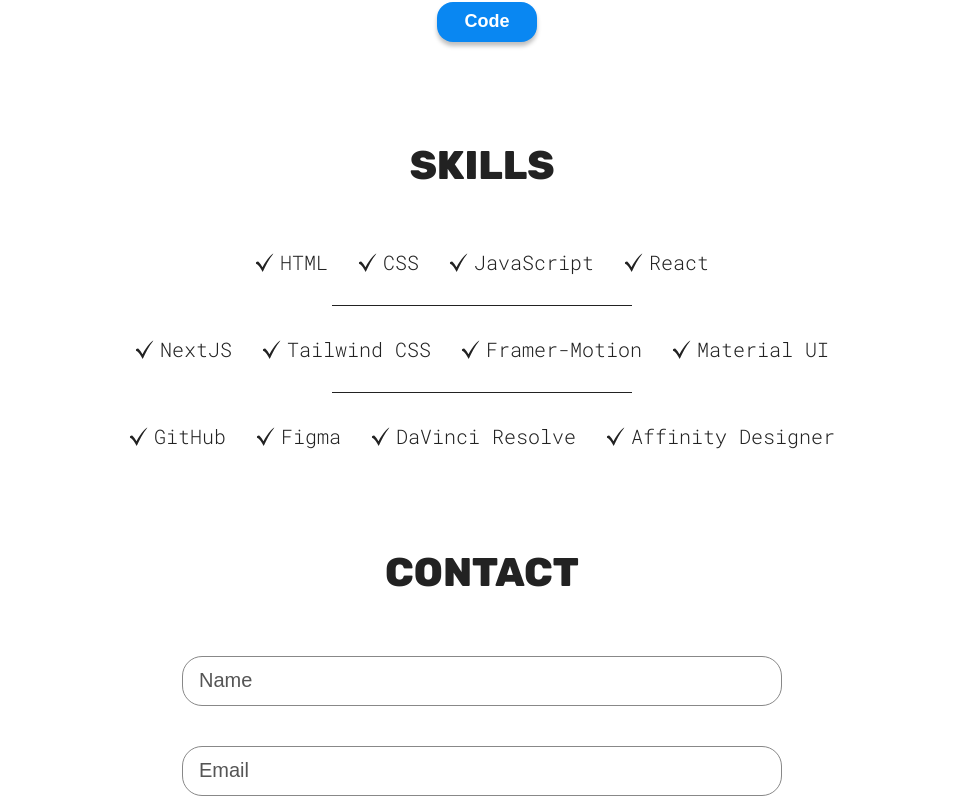
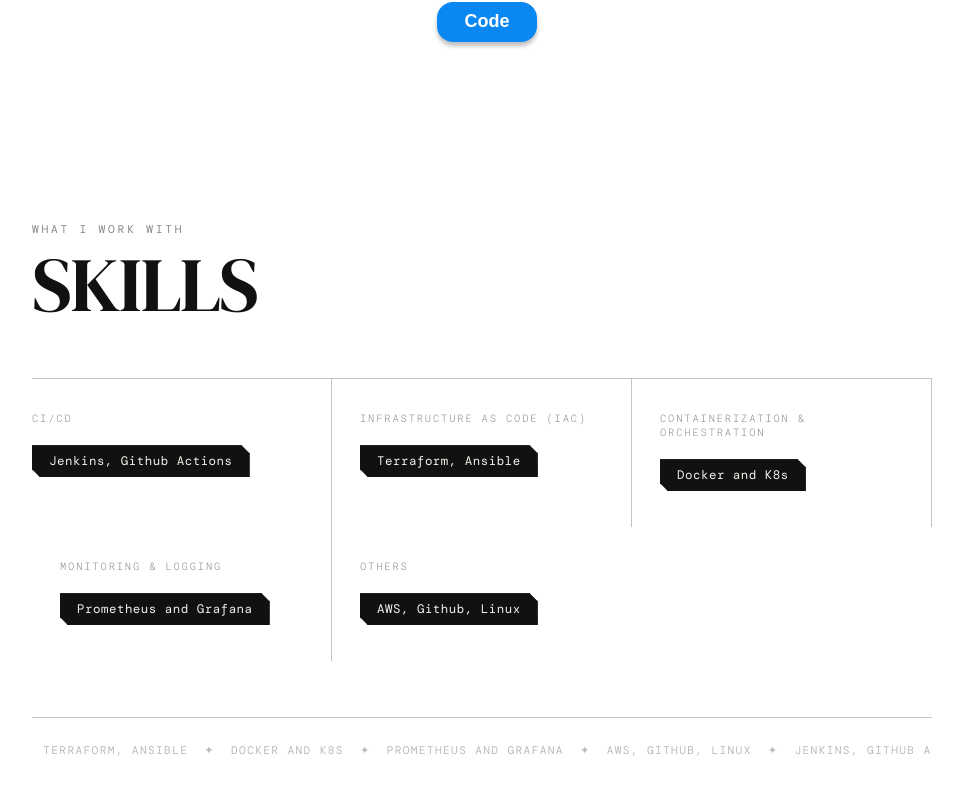
Before and after one commit to ShailendraJungRana/Portfolio-1, a React (Vite) app: page / in a window 1280 px wide. Shown: the part 1669-2480 px from the top of the page, without its empty margins (158-1121 px from the left). Built offline with nearby package versions, Linux system fonts and the light colour scheme.

Commit message:
update of the portfolio

```diff
--- a/index.html
+++ b/index.html
@@ -2,10 +2,11 @@
 <html lang="en">
   <head>
     <meta charset="UTF-8" />
-    <link rel="icon" type="image/svg+xml" href="/public/favicon.ico" />
+    <link rel="icon" type="image/svg+xml" href="/favicon.ico" />
     <meta name="viewport" content="width=device-width, initial-scale=1.0" />
     <link rel="preconnect" href="https://fonts.googleapis.com" />
     <link rel="preconnect" href="https://fonts.gstatic.com" crossorigin />
+    <link href="https://fonts.googleapis.com/css2?family=DM+Mono:wght@400;500&family=DM+Serif+Display&display=swap" rel="stylesheet">
     <link
       href="https://fonts.googleapis.com/css2?family=Roboto+Mono:wght@100..700&family=Rubik:wght@800&display=swap"
       rel="stylesheet" />
--- a/src/sections/Hero/Hero.jsx
+++ b/src/sections/Hero/Hero.jsx
@@ -41,9 +41,8 @@
           <br />
           Jung Rana
         </h1>
-        <h2>Frontend Developer
+        <h2>DevOps Engineer
           <br />
-          UI/UX Designer
         </h2>
         <span>
           <a href="https://github.com/ShailendraJungRana" target="_blank">
@@ -60,7 +59,7 @@
           </a>
         </span>
         <p className={styles.description}>
-        A passionate frontend developer and UI/UX designer focused on developing  web apps.
+        A passionate aspiring DevOps engineer focused on learning and building scalable, automated, and efficient systems.
         </p>
         <a href={CV} download>
           <button className="hover">Resume</button>
--- /dev/null
+++ b/src/sections/Skills/2SkillsStyles.module.css
@@ -0,0 +1,47 @@
+.container {
+  display: flex;
+  flex-direction: column;
+  text-align: center;
+
+  span {
+    display: flex;
+    align-items: center;
+    gap: 5px;
+  }
+
+  img {
+    width: 20px;
+  }
+}
+
+.skillList {
+  display: flex;
+  justify-content: space-evenly;
+  align-self: center;
+  flex-wrap: wrap;
+  row-gap: 40px;
+  max-width: 26ch;
+}
+
+hr {
+  width: 100px;
+  height: 1px;
+  border: none;
+  background-color: var(--text-color);
+  margin: 30px auto;
+}
+
+@media (width >= 800px) {
+  .skillList {
+    max-width: fit-content;
+    gap: 30px;
+
+    p {
+      font-size: 20px;
+    }
+  }
+
+  hr {
+    width: 300px;
+  }
+}
--- a/src/sections/Skills/Skills.jsx
+++ b/src/sections/Skills/Skills.jsx
@@ -1,39 +1,72 @@
 import styles from './SkillsStyles.module.css';
-import checkMarkIconDark from '../../assets/checkmark-dark.svg';
-import checkMarkIconLight from '../../assets/checkmark-light.svg';
-import SkillList from '../../common/SkillList';
 import { useTheme } from '../../common/ThemeContext';
+
+const skillCategories = [
+  {
+    label: 'CI/CD',
+    skills: ['Jenkins, Github Actions'],
+  },
+  {
+    label: 'Infrastructure as Code (IaC)',
+    skills: ['Terraform, Ansible'],
+  },
+  {
+    label: 'Containerization & Orchestration',
+    skills: ['Docker and K8s'],
+  },
+  {
+    label: 'Monitoring & Logging',
+    skills: ['Prometheus and Grafana'],
+  },
+  {
+    label: 'Others',
+    skills: ['AWS, Github, Linux'],
+  },
+];
 
 function Skills() {
   const { theme } = useTheme();
-  const checkMarkIcon = theme === 'light' ? checkMarkIconLight : checkMarkIconDark;
 
   return (
-    <section id="skills" className={styles.container}>
-      <h1 className="sectionTitle">Skills</h1>
-      <div className={styles.skillList}>
-        <SkillList src={checkMarkIcon} skill="HTML" />
-        <SkillList src={checkMarkIcon} skill="CSS" />
-        <SkillList src={checkMarkIcon} skill="JavaScript" />
-        <SkillList src={checkMarkIcon} skill="React" />
+    <section id="skills" className={`${styles.container} ${styles[theme]}`}>
+      <div className={styles.header}>
+        <span className={styles.eyebrow}>What I work with</span>
+        <h1 className={styles.title}>Skills</h1>
+      </div>
 
+      <div className={styles.grid}>
+        {skillCategories.map((category, catIdx) => (
+          <div
+            key={category.label}
+            className={styles.category}
+            style={{ '--cat-index': catIdx }}
+          >
+            <p className={styles.categoryLabel}>{category.label}</p>
+            <ul className={styles.chipList}>
+              {category.skills.map((skill, skillIdx) => (
+                <li
+                  key={skill}
+                  className={styles.chip}
+                  style={{ '--skill-index': skillIdx + catIdx * 4 }}
+                >
+                  <span className={styles.chipInner}>{skill}</span>
+                </li>
+              ))}
+            </ul>
+          </div>
+        ))}
+      </div>
 
-      </div>
-      <hr />
-      <div className={styles.skillList}>
-        <SkillList src={checkMarkIcon} skill="NextJS" />
-        <SkillList src={checkMarkIcon} skill="Tailwind CSS" />
-        <SkillList src={checkMarkIcon} skill="Framer-Motion" />
-        <SkillList src={checkMarkIcon} skill="Material UI" />
-      </div>
-      <hr />
-      <div className={styles.skillList}>
-        <SkillList src={checkMarkIcon} skill="GitHub" />
-        <SkillList src={checkMarkIcon} skill="Figma" />
-        <SkillList src={checkMarkIcon} skill="DaVinci Resolve" />
-        <SkillList src={checkMarkIcon} skill="Affinity Designer" />
-
-
+      <div className={styles.marqueeTrack} aria-hidden="true">
+        <div className={styles.marqueeContent}>
+          {[...skillCategories.flatMap(c => c.skills), ...skillCategories.flatMap(c => c.skills)].map(
+            (skill, i) => (
+              <span key={i} className={styles.marqueeItem}>
+                {skill} <span className={styles.marqueeDiv}>✦</span>
+              </span>
+            )
+          )}
+        </div>
       </div>
     </section>
   );
--- a/src/sections/Skills/SkillsStyles.module.css
+++ b/src/sections/Skills/SkillsStyles.module.css
@@ -1,47 +1,218 @@
+/* ─── Container ─────────────────────────────────────────── */
 .container {
-  display: flex;
-  flex-direction: column;
-  text-align: center;
+  padding: 80px 40px 60px;
+  max-width: 900px;
+  margin: 0 auto;
+  font-family: 'DM Mono', 'Courier New', monospace;
+  overflow: hidden;
+}
 
-  span {
-    display: flex;
-    align-items: center;
-    gap: 5px;
-  }
+/* ─── Theme Tokens ───────────────────────────────────────── */
+.light {
+  --bg: #f4f1eb;
+  --text-primary: #111111;
+  --text-muted: #888;
+  --chip-bg: #111111;
+  --chip-text: #f4f1eb;
+  --chip-border: #111111;
+  --chip-hover-bg: #f4f1eb;
+  --chip-hover-text: #111111;
+  --label-color: #888;
+  --divider: #c8c4bb;
+  --eyebrow-color: #888;
+  --marquee-text: #bbb;
+}
 
-  img {
-    width: 20px;
+.dark {
+  --bg: #0e0e0e;
+  --text-primary: #f0ece4;
+  --text-muted: #666;
+  --chip-bg: #f0ece4;
+  --chip-text: #0e0e0e;
+  --chip-border: #f0ece4;
+  --chip-hover-bg: #0e0e0e;
+  --chip-hover-text: #f0ece4;
+  --label-color: #555;
+  --divider: #2a2a2a;
+  --eyebrow-color: #555;
+  --marquee-text: #2e2e2e;
+}
+
+/* ─── Header ─────────────────────────────────────────────── */
+.header {
+  margin-bottom: 56px;
+}
+
+.eyebrow {
+  display: block;
+  font-size: 0.7rem;
+  letter-spacing: 0.25em;
+  text-transform: uppercase;
+  color: var(--eyebrow-color);
+  margin-bottom: 10px;
+  animation: fadeUp 0.5s ease both;
+}
+
+.title {
+  font-family: 'DM Serif Display', 'Georgia', serif;
+  font-size: clamp(2.8rem, 6vw, 5rem);
+  font-weight: 400;
+  color: var(--text-primary);
+  line-height: 1;
+  margin: 0;
+  letter-spacing: -0.02em;
+  animation: fadeUp 0.55s 0.05s ease both;
+}
+
+/* ─── Grid ───────────────────────────────────────────────── */
+.grid {
+  display: grid;
+  grid-template-columns: repeat(3, 1fr);
+  gap: 0;
+  border-top: 1px solid var(--divider);
+}
+
+@media (max-width: 680px) {
+  .grid {
+    grid-template-columns: 1fr;
   }
 }
 
-.skillList {
-  display: flex;
-  justify-content: space-evenly;
-  align-self: center;
-  flex-wrap: wrap;
-  row-gap: 40px;
-  max-width: 26ch;
+/* ─── Category Column ────────────────────────────────────── */
+.category {
+  padding: 32px 28px 36px 0;
+  border-right: 1px solid var(--divider);
+  animation: fadeUp 0.6s calc(var(--cat-index) * 0.08s + 0.1s) ease both;
 }
 
-hr {
-  width: 100px;
-  height: 1px;
-  border: none;
-  background-color: var(--text-color);
-  margin: 30px auto;
+.category:last-child {
+  border-right: none;
+  padding-left: 28px;
+  padding-right: 0;
 }
 
-@media (width >= 800px) {
-  .skillList {
-    max-width: fit-content;
-    gap: 30px;
+.category:not(:first-child):not(:last-child) {
+  padding-left: 28px;
+}
 
-    p {
-      font-size: 20px;
-    }
+@media (max-width: 680px) {
+  .category {
+    border-right: none;
+    border-bottom: 1px solid var(--divider);
+    padding: 24px 0;
   }
-
-  hr {
-    width: 300px;
+  .category:last-child {
+    padding-left: 0;
+    border-bottom: none;
+  }
+  .category:not(:first-child):not(:last-child) {
+    padding-left: 0;
   }
 }
+
+/* ─── Category Label ─────────────────────────────────────── */
+.categoryLabel {
+  font-size: 0.65rem;
+  letter-spacing: 0.18em;
+  text-transform: uppercase;
+  color: var(--label-color);
+  margin: 0 0 20px 0;
+}
+
+/* ─── Chip List ──────────────────────────────────────────── */
+.chipList {
+  list-style: none;
+  padding: 0;
+  margin: 0;
+  display: flex;
+  flex-direction: column;
+  gap: 10px;
+}
+
+/* ─── Chip ───────────────────────────────────────────────── */
+.chip {
+  display: inline-flex;
+  animation: fadeUp 0.5s calc(var(--skill-index) * 0.06s + 0.2s) ease both;
+}
+
+.chipInner {
+  position: relative;
+  display: inline-block;
+  padding: 7px 16px;
+  font-size: 0.78rem;
+  font-family: 'DM Mono', 'Courier New', monospace;
+  letter-spacing: 0.04em;
+  color: var(--chip-text);
+  background: var(--chip-bg);
+  border: 1.5px solid var(--chip-border);
+  cursor: default;
+  transition:
+    background 0.25s ease,
+    color 0.25s ease,
+    transform 0.2s ease,
+    box-shadow 0.2s ease;
+  /* Slightly clipped corner for a geometric feel */
+  clip-path: polygon(
+    0 0,
+    calc(100% - 8px) 0,
+    100% 8px,
+    100% 100%,
+    8px 100%,
+    0 calc(100% - 8px)
+  );
+}
+
+.chipInner:hover {
+  background: var(--chip-hover-bg);
+  color: var(--chip-hover-text);
+  transform: translate(-2px, -2px);
+  box-shadow: 4px 4px 0 var(--chip-border);
+}
+
+/* ─── Marquee ────────────────────────────────────────────── */
+.marqueeTrack {
+  margin-top: 56px;
+  border-top: 1px solid var(--divider);
+  padding-top: 20px;
+  overflow: hidden;
+  white-space: nowrap;
+}
+
+.marqueeContent {
+  display: inline-flex;
+  animation: marquee 28s linear infinite;
+}
+
+.marqueeItem {
+  font-size: 0.7rem;
+  letter-spacing: 0.12em;
+  text-transform: uppercase;
+  color: var(--marquee-text);
+  margin-right: 8px;
+}
+
+.marqueeDiv {
+  margin: 0 8px;
+  color: var(--marquee-text);
+}
+
+/* ─── Animations ─────────────────────────────────────────── */
+@keyframes fadeUp {
+  from {
+    opacity: 0;
+    transform: translateY(18px);
+  }
+  to {
+    opacity: 1;
+    transform: translateY(0);
+  }
+}
+
+@keyframes marquee {
+  from {
+    transform: translateX(0%);
+  }
+  to {
+    transform: translateX(-50%);
+  }
+}
```
Also changed, not shown: package.json (+7 -2 lines), src/sections/Skills/Skills2.jsx (added, +42 -0 lines), 1 other file (tests, documents, lock files or other folders).
